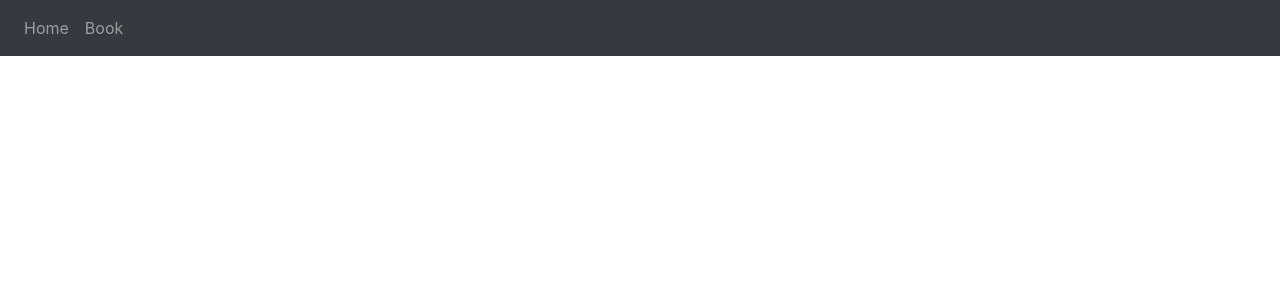
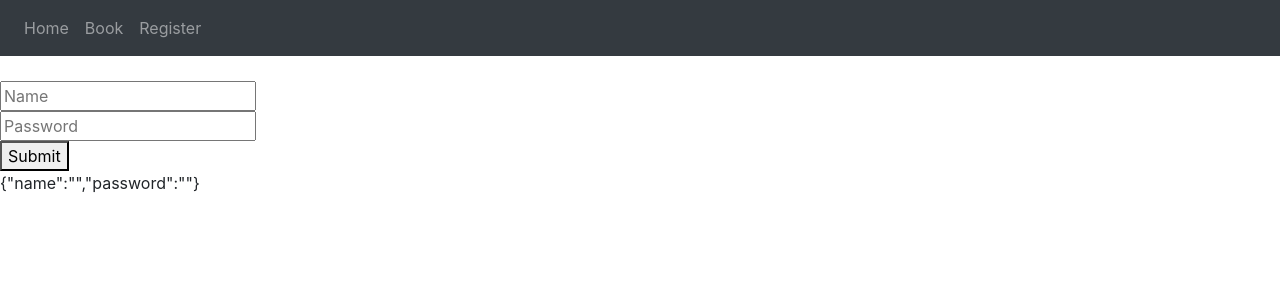
Before and after one commit to DitlevR/semesterProjekt-frontend, a React (Create React App) app: page /register in a window 1280 px wide. Shown: the top 300 px of the page. Built offline with nearby package versions, Linux system fonts and the light colour scheme; no server answers.

Commit message:
lavede frontend registrering, virker ikke endnu

```diff
--- a/src/Header.js
+++ b/src/Header.js
@@ -10,6 +10,7 @@ class Header extends Component {
           <Nav className="mr-auto">
             <Nav.Link href="/home">Home</Nav.Link>
             <Nav.Link href="/Book">Book</Nav.Link>
+            <Nav.Link href="/Register">Register</Nav.Link>
             <Nav.Link href="#pricing"></Nav.Link>
           </Nav>
         </Navbar>
--- a/src/Register.js
+++ b/src/Register.js
@@ -1,4 +1,4 @@
-import React, { Component } from "react";
+import React, { Component, useState } from "react";
 import { Button } from "react-bootstrap";
 const url = "https://idon.dk/semesterprojekt/";
 
@@ -9,15 +9,8 @@ const Register = () => {
 
   const handleSubmit = evt => {
     evt.preventDefault();
-
-    fetch(url + "api/user/register")
-      .then(response => response.json())
-      .then(responseData => {
-        this.setState({
-          data: responseData
-        });
-      });
-
+    console.log(input);
+    registerUser(input);
     setInput(initialState);
   };
 
@@ -49,35 +42,19 @@ const Register = () => {
     return res.json();
   }
 
-  function registerUser(input) {
-    function makeOptions(method, body) {
-      var opts = {
-        method: method,
-        headers: {
-          Accept: "application/json",
-          "Content-Type": "application/json"
-        }
-      };
-      if (body) {
-        opts.body = JSON.stringify(body);
-      }
-      return opts;
-    }
-
-    return fetch(URL, makeOptions("POST", input)).then(handleHttpErrors);
+  function registerUser(thisGuy) {
+    return fetch(url + "/api/user/register", makeOptions("POST", thisGuy)).then(
+      handleHttpErrors
+    );
   }
 
   return (
+    //value={input.name}           value={input.password}
     <div style={{ marginTop: 25 }}>
       <form onSubmit={handleSubmit} onChange={handleInput}>
-        <input id="name" type="text" placeholder="Name" value={input.name} />
+        <input id="name" type="text" placeholder="Name" />
         <br />
-        <input
-          id="password"
-          type="text"
-          placeholder="Password"
-          value={input.password}
-        />
+        <input id="password" type="text" placeholder="Password" />
         <br />
         <button>Submit</button>
       </form>
--- a/src/Routes.js
+++ b/src/Routes.js
@@ -2,12 +2,14 @@ import React from "react";
 import { BrowserRouter as Router, Route, Switch } from "react-router-dom";
 import Book from "./Book";
 import AllBooks from "./AllBooks";
+import Register from "./Register";
 
 export default () => (
   <Router>
     <Switch>
       <Route exact path="/home" component={AllBooks} />
       <Route exact path="/book" component={Book} />
+      <Route exact path="/register" component={Register} />
     </Switch>
   </Router>
 );
```
